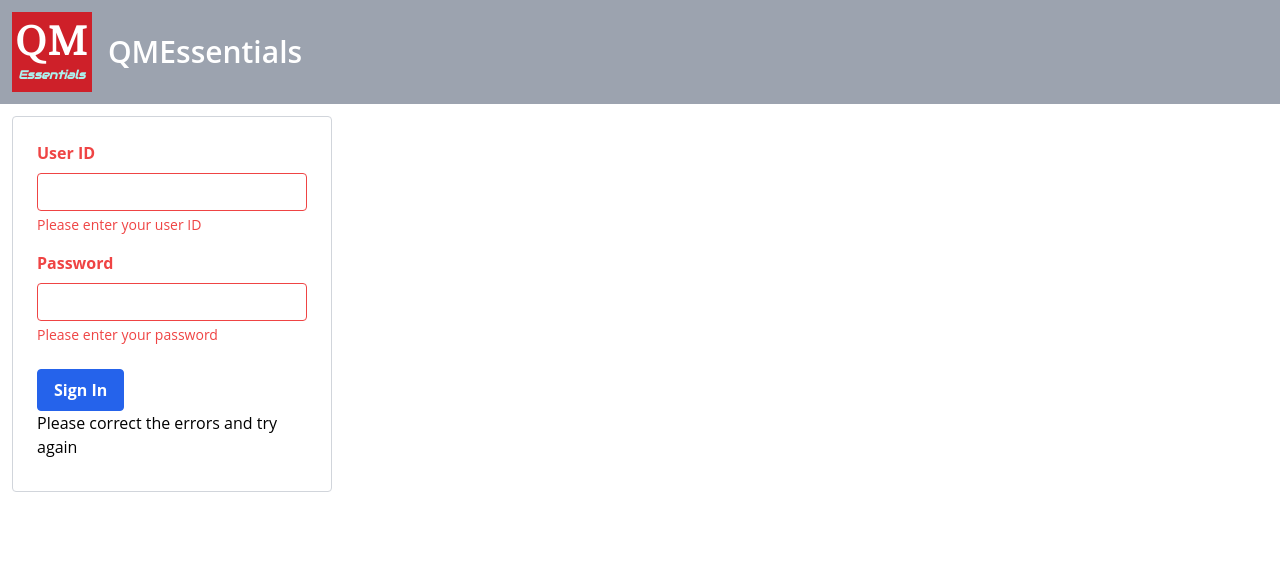
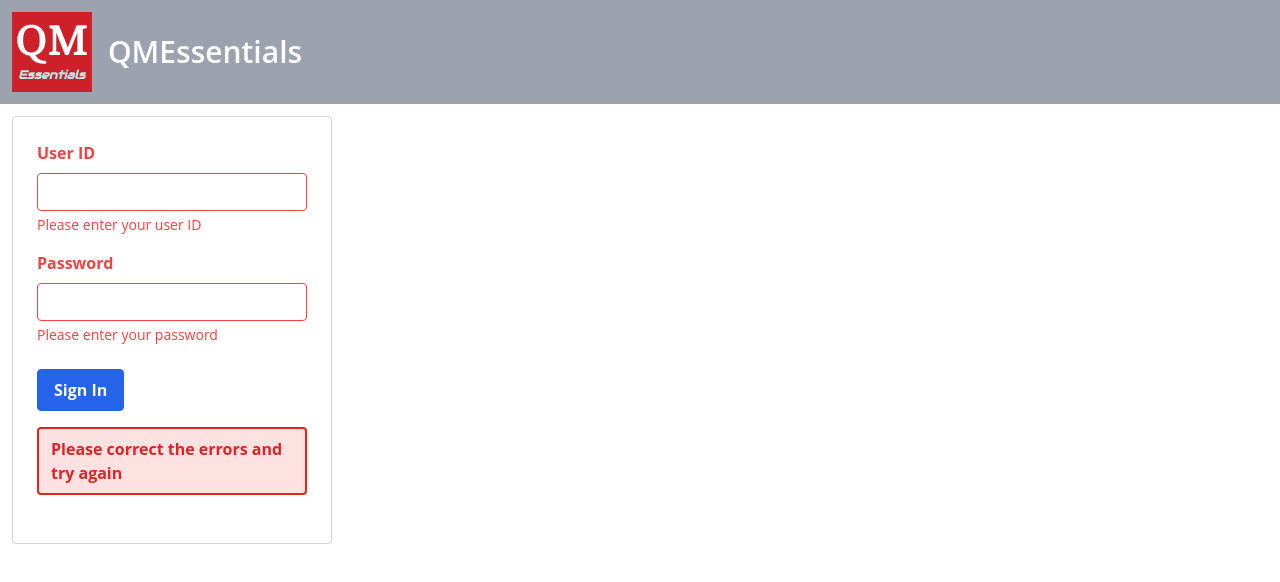
Before and after one commit to qmessentials/qme-client, a Next.js app: page / in a window 1280 px wide. Both pictures are taken after a click on the button "Sign In". Shown: the top 582 px of the page. Built offline with nearby package versions, Linux system fonts and the light colour scheme.

Commit message:
Add alert component

```diff
--- a/src/components/auth/Login.tsx
+++ b/src/components/auth/Login.tsx
@@ -1,4 +1,5 @@
 import { useCallback, useEffect, useState } from 'react'
+import Alert from '../layout/Alert'
 import Button from '../utility/Button'
 import TextInput from '../utility/TextInput'
 
@@ -9,6 +10,12 @@
   const [userIdValidationMessage, setUserIdValidationMessage] = useState('')
   const [passwordValidationMessage, setPasswordValidationMessage] = useState('')
   const [generalErrorMessage, setGeneralErrorMessage] = useState('')
+
+  useEffect(() => {
+    setUserIdValidationMessage('')
+    setPasswordValidationMessage('')
+    setGeneralErrorMessage('')
+  }, [userId, password])
 
   const handleButtonClick = useCallback(() => {
     let failedValidation = false
@@ -54,7 +61,7 @@
               Sign In
             </Button>
           </div>
-          {generalErrorMessage ? <div>{generalErrorMessage}</div> : <></>}
+          {generalErrorMessage ? <Alert category="USER_ERROR">{generalErrorMessage}</Alert> : <></>}
         </form>
       </div>
     </>
--- /dev/null
+++ b/src/components/layout/Alert.tsx
@@ -0,0 +1,23 @@
+import { ReactNode, useMemo } from 'react'
+
+export interface AlertProps {
+  category: 'INFO' | 'SUCCESS' | 'WARNING' | 'USER_ERROR' | 'APPLICATION_ERROR'
+  children: ReactNode
+}
+
+export default function Alert({ category, children }: AlertProps) {
+  const classes = useMemo(
+    () =>
+      category === 'INFO'
+        ? 'bg-blue-100 border-blue-600 text-blue-600'
+        : category === 'SUCCESS'
+        ? 'bg-green-100 border-green-600 text-green-600'
+        : category === 'WARNING'
+        ? 'bg-yellow-100 border-yellow-600 text-yellow-600'
+        : category === 'APPLICATION_ERROR' || category === 'USER_ERROR'
+        ? 'bg-red-100 border-red-600 text-red-600'
+        : 'bg-gray-100 border-gray-600 text-gray-600',
+    [category]
+  )
+  return <div className={`px-3 py-2 my-4 rounded border-2 font-bold ${classes}`}>{children}</div>
+}
```
